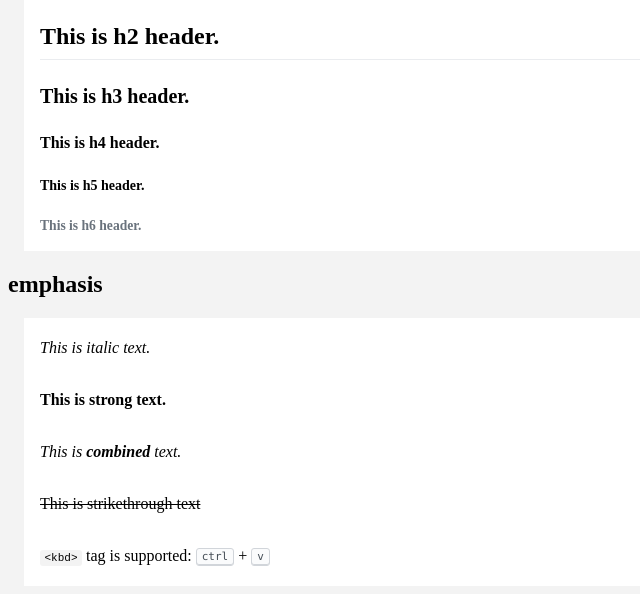
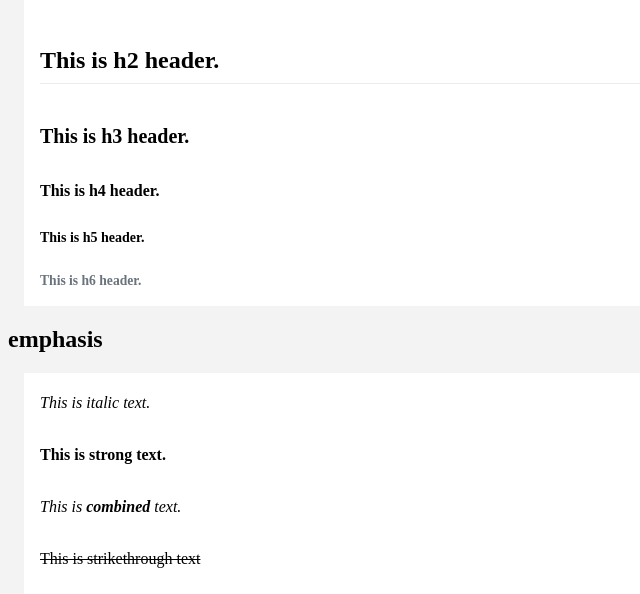
Before and after one commit to yamat47/markdown-css, a website: page docs/index.html in a window 1280 px wide. Shown: the part 196-790 px from the top of the page, without its empty margins (0-640 px from the left). Drawn offline with nearby package versions, Linux system fonts and the light colour scheme; files that its build step writes are made by us from their sources.

Commit message:
Add more margin for header tags.

```diff
--- a/scss/markdown/_header.scss
+++ b/scss/markdown/_header.scss
@@ -1,5 +1,5 @@
 @mixin header {
-  margin-top: 24px;
+  margin-top: 2em;
   margin-bottom: 16px;
   font-weight: 600;
   line-height: 1.25;
```
